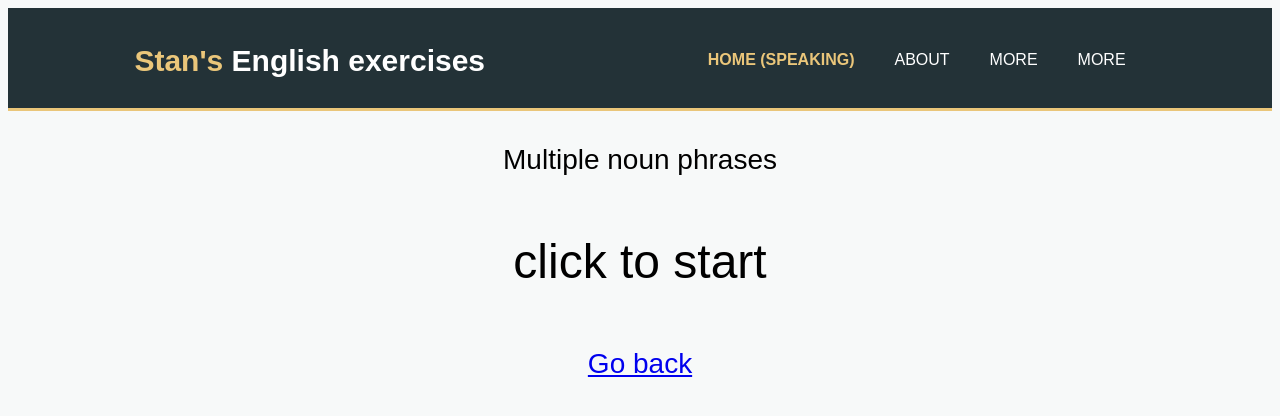
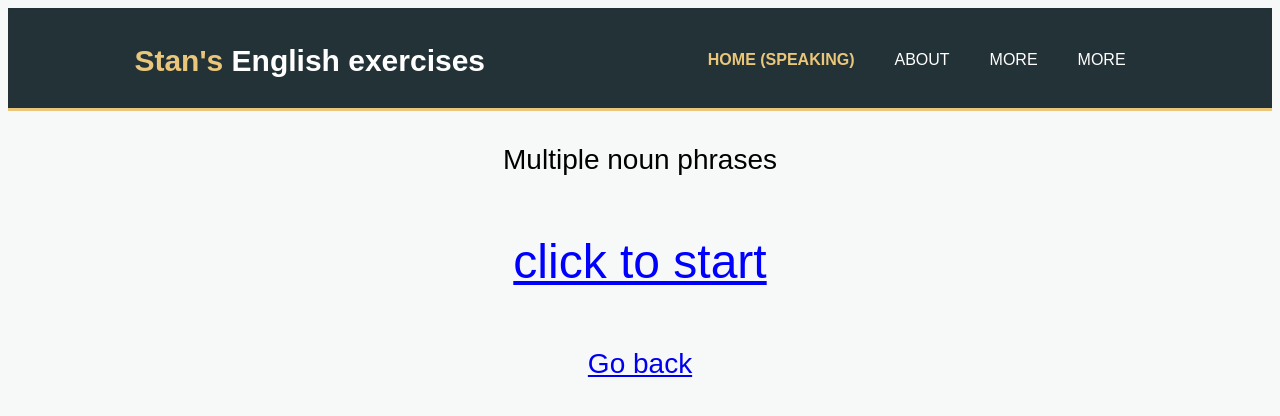
Before and after one commit to pansonic2/newTimedExercises, a plain HTML site: page indexNounPhrases.html in a window 1280 px wide. Drawn offline with Linux system fonts and the light colour scheme.

Commit message:
changed link style

```diff
--- a/css/style.css
+++ b/css/style.css
@@ -202,6 +202,12 @@ header a:hover{
   background-color: #e6e6e6;
 }
 
+#demo {
+    cursor:pointer;
+    text-decoration: underline;
+    color: blue;
+}
+
 /*sidebar*/
 
 aside#sidebar {
```
Also changed, not shown: 1 other file.
